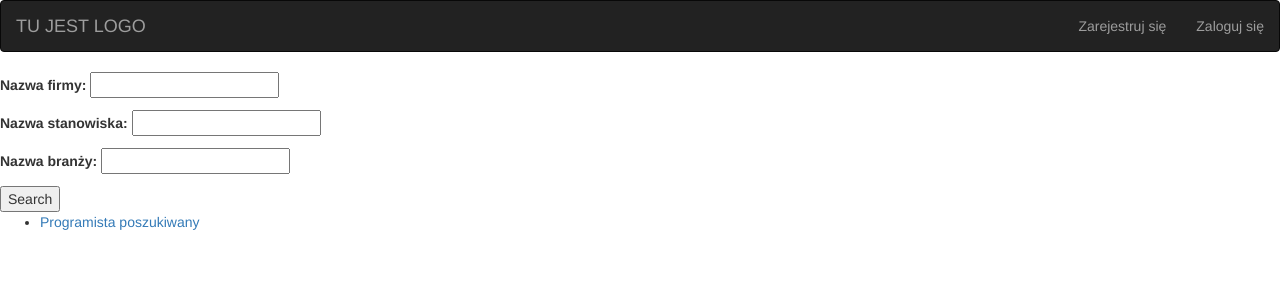
After one commit to cybergod96/job_ad_portal, a Django app: page /search/ in a window 1280 px wide. The commit adds this page. Shown: the top 300 px of the page. Run offline with Django 3.2, Linux system fonts and the light colour scheme; data comes from the database, SQL or seed files in the repository; some libraries are stand-ins or nearby versions.

Commit message:
dodano filtrowanie

```diff
--- /dev/null
+++ b/jobad/filters.py
@@ -0,0 +1,12 @@
+from .models import Advertisement
+import django_filters
+
+
+class AdFilter(django_filters.FilterSet):
+    employer__company_name = django_filters.CharFilter(label='Nazwa firmy', lookup_expr='icontains')
+    job_title = django_filters.CharFilter(label='Nazwa stanowiska', lookup_expr='icontains')
+    employer__branch = django_filters.CharFilter(label='Nazwa branży', lookup_expr='icontains')
+
+    class Meta:
+        model = Advertisement
+        fields = ['employer__company_name', 'job_title', 'employer__branch', ]
--- a/jobad/forms.py
+++ b/jobad/forms.py
@@ -54,3 +54,8 @@ class AddAdForm(forms.Form):
     name = forms.CharField(max_length=255, label=u"Tytuł")
     job_title = forms.CharField(max_length=255, label=u"Stanowisko")
     description = forms.CharField(max_length=512, label=u"Opis", widget=forms.Textarea)
+
+class FilterForm(forms.Form):
+    company_name = forms.CharField(max_length=255, label=u"Nazwa firmy")
+    job_title = forms.CharField(max_length=255, label=u"Stanowisko")
+    branch = forms.CharField(max_length=255, label="Branża")
--- a/jobad/urls.py
+++ b/jobad/urls.py
@@ -11,6 +11,7 @@ urlpatterns = [
     path('ad/<int:ad_id>/edit', views.edit_ad, name='edit'),
     path('ad/<int:ad_id>/replies', views.view_replies, name='replies'),
     path('register/', views.register, name='register'),
+    path('search/', views.search, name='search'),
     path('login/', views.login, name='login'),
     path('account/', views.account, name='account'),
     path('logout/', views.logout_view, name='logout'),
--- a/jobad/views.py
+++ b/jobad/views.py
@@ -5,9 +5,10 @@ from django.contrib import auth
 from django.contrib.auth.decorators import login_required
 from django.views.decorators.csrf import csrf_protect
 from django.shortcuts import redirect
+from .filters import AdFilter
 
 from .models import Advertisement, Employer, ApplyForm
-from .forms import AddAdForm, LoginForm, RegisterForm, AdvertisementApplyForm, AdvertisementReply
+from .forms import AddAdForm, LoginForm, RegisterForm, AdvertisementApplyForm, AdvertisementReply, FilterForm
 
 import json
 
@@ -62,6 +63,11 @@ def register(request):
         form = RegisterForm()
 
     return render(request, 'jobad/register.html', {'form': form})
+
+
+def search(request):
+    query = AdFilter(request.GET, queryset=Advertisement.objects.all())
+    return render(request, 'jobad/filter.html', {'ads': query})
 
 
 @csrf_protect
--- a/templates/jobad/base.html
+++ b/templates/jobad/base.html
@@ -35,6 +35,7 @@
 
 {% block advertisments %}{% endblock %}
 {% block advertisment %}{% endblock %}
+{% block filter %}{% endblock %}
 {% block apply %}{% endblock %}
 {% block login %}{% endblock %}
 {% block register %}{% endblock %}
--- /dev/null
+++ b/templates/jobad/filter.html
@@ -0,0 +1,14 @@
+{% extends 'jobad/base.html' %}
+
+{% block filter %}
+    <form method="get">
+    {{ ads.form.as_p }}
+    <button type="submit">Search</button>
+    </form>
+
+    <ul>
+        {% for ad in ads.qs %}
+         <li><a href="{% url 'jobad:viewad' ad.id %}">{{ ad.name }}</a></li>
+        {% endfor %}
+    </ul>
+{% endblock %}
--- a/templates/jobad/home.html
+++ b/templates/jobad/home.html
@@ -8,4 +8,6 @@
          <li><a href="{% url 'jobad:viewad' ad.id %}">{{ ad.name }}</a></li>
         {% endfor %}
     </ul>
+    <button type="button" class="btn btn-default"><a href="{% url 'jobad:search' %}">Filtruj</a></button>
+
 {% endblock %}
```
